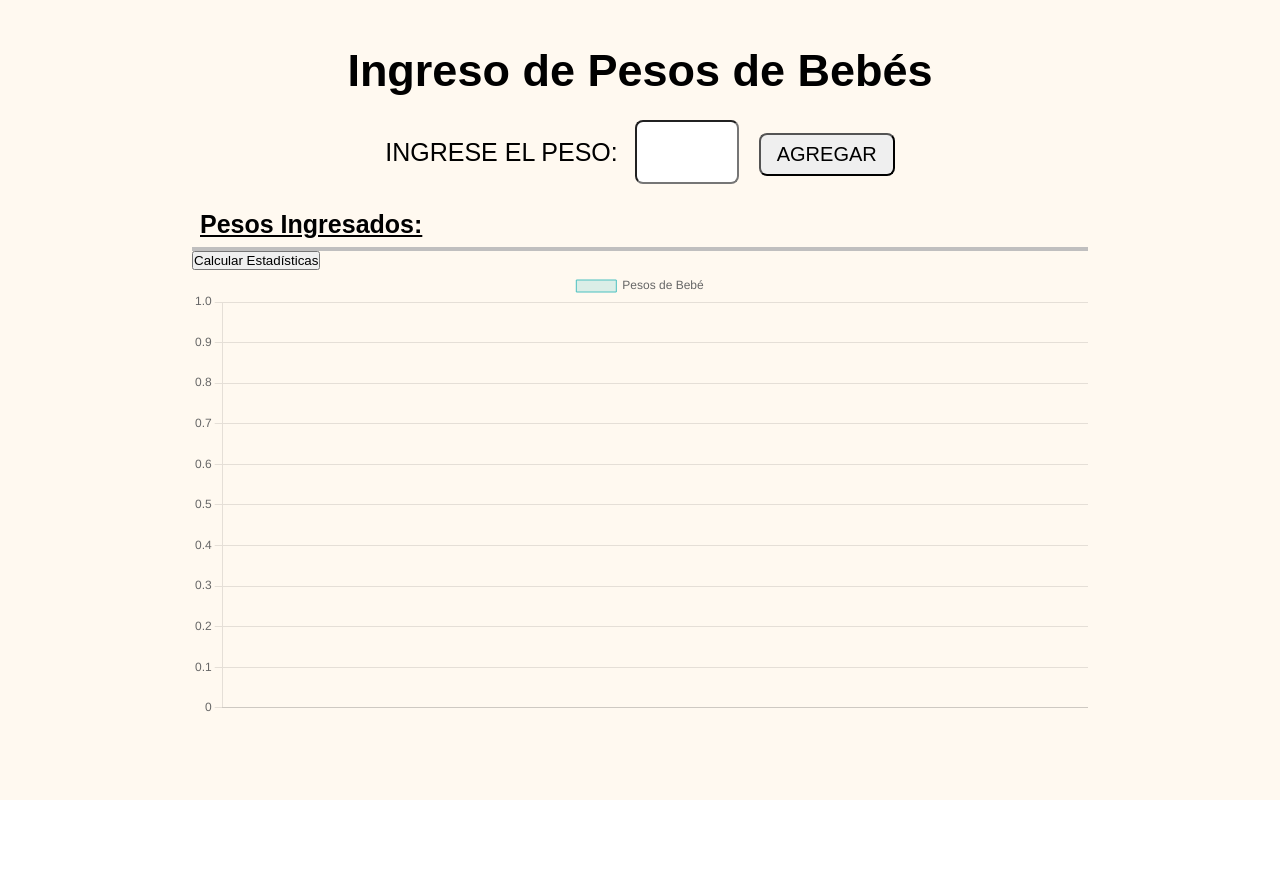
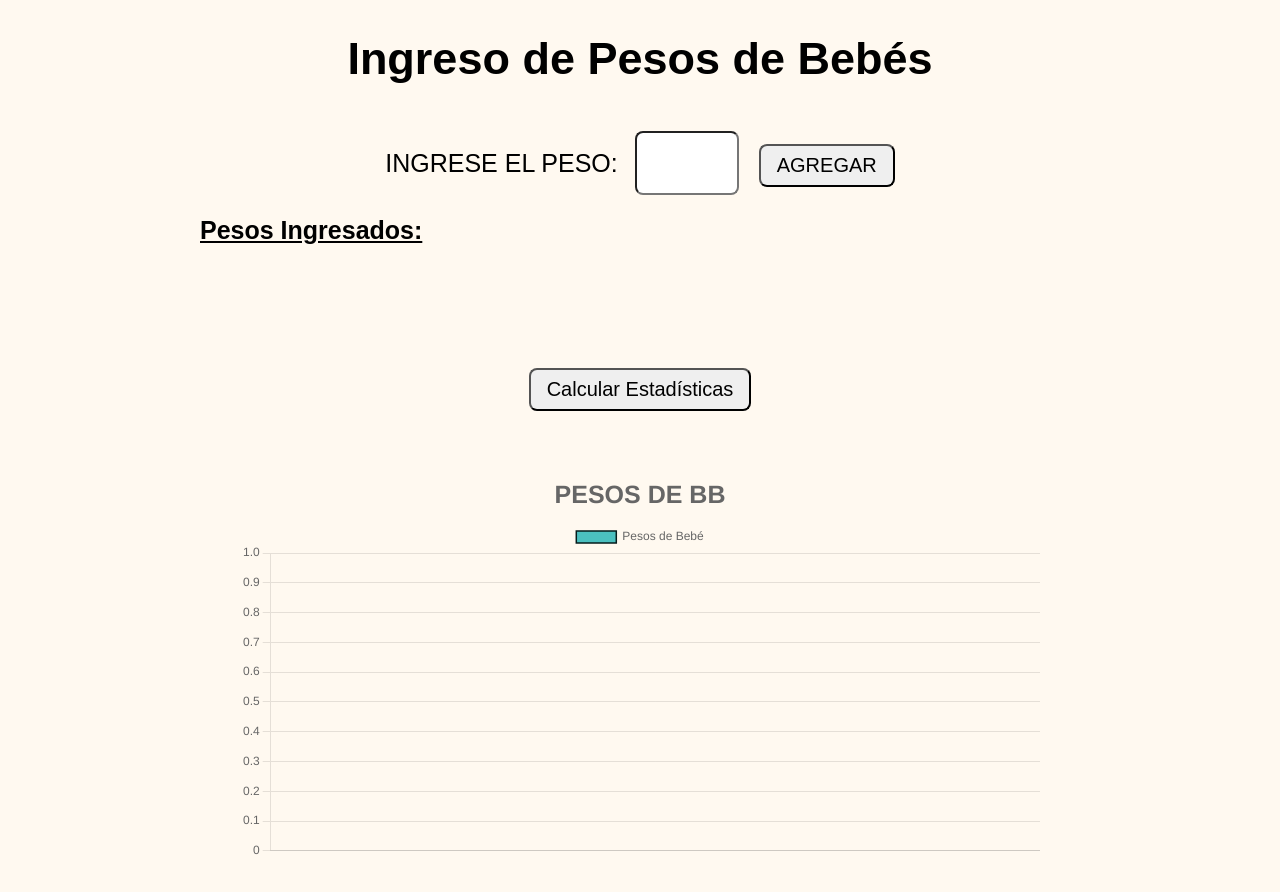
Before and after one commit to JnPbl/web_peso_pollitos, a React (Vite) app: page / in a window 1280 px wide. Shown: the top 892 px of the page. Before the commit the page ends 800 px from the top, so only its background shows below. Built offline with nearby package versions, Linux system fonts and the light colour scheme.

Commit message:
se mejoro mostrarPesos y se muestra frecuencia de pesos en Histograma

```diff
--- a/src/App.jsx
+++ b/src/App.jsx
@@ -3,6 +3,7 @@ import PesoForm from "./componentes/PesoFormulario";
 import Estadisticas from "./componentes/Estadisticas";
 import MostrarPesos from "./componentes/MostrarPesos";
 import styles from "./index.module.css";
+import Histograma from "./componentes/HIstograma";
 
 function App() {
   const [pesos, setPesos] = useState([]);
@@ -18,15 +19,15 @@ function App() {
   // Calcular promedio, desviación y CV
   const calcularEstadisticas = () => {
     if (pesos.length > 0) {
-      const suma = pesos.reduce((acc, curr) => acc + curr, 0);
-      const prom = suma / pesos.length;
+      const suma = pesos.reduce((acumulador, valor) => acumulador + valor, 0);
+      const prom = (suma / pesos.length).toFixed(2);
 
       const varianza =
-        pesos.reduce((acc, curr) => acc + Math.pow(curr - prom, 2), 0) /
+        pesos.reduce((acumulador, valor) => acumulador + Math.pow(valor - prom, 2), 0) /
         pesos.length;
-      const desviacion = Math.sqrt(varianza);
+      const desviacion = Math.sqrt(varianza).toFixed(2);
 
-      const coeficienteVariacion = (desviacion / prom) * 100;
+      const coeficienteVariacion = ((desviacion / prom) * 100).toFixed(2);
 
       setPromedio(prom);
       setDesviacion(desviacion);
@@ -40,14 +41,14 @@ function App() {
         <h1 className={styles.titulo}>Ingreso de Pesos de Bebés</h1>
         <PesoForm agregarPeso={agregarPeso} />
         <MostrarPesos pesos={pesos} />
-        <button onClick={calcularEstadisticas}>Calcular Estadísticas</button>
+        <button className={styles.buton} onClick={calcularEstadisticas}>Calcular Estadísticas</button>
 
         <Estadisticas
           promedio={promedio}
           desviacion={desviacion}
           cv={cv}
-          pesos={pesos}
         />
+         <Histograma pesos={pesos} />
       </div>
     </div>
   );
--- a/src/componentes/Estadisticas.jsx
+++ b/src/componentes/Estadisticas.jsx
@@ -1,17 +1,20 @@
-import Histograma from "./HIstograma";
+
+import styles from "./Estadisticas.module.css";
  /* eslint-disable react/prop-types */
-const Estadisticas = ({ promedio, desviacion, cv, pesos }) => {
+const Estadisticas = ({ promedio, desviacion, cv}) => {
   return (
-    <div>
+    <div className={styles.container}>
       {promedio !== null && (
-        <div>
-          <h2>Estadísticas</h2>
-          <p>Promedio: {promedio}</p>
+        <div className={styles.calculos}>
+          <h2 className={styles.titulo}>Estadísticas:</h2>
+          <div className={styles.parametros}>
+          <p>Promedio: {promedio} gr.</p>
           <p>Desviación Estándar: {desviacion}</p>
           <p>Coeficiente de Variación (CV): {cv}%</p>
+          </div>
         </div>
       )}
-        <Histograma pesos={pesos} />
+
     </div>
   );
 };
--- /dev/null
+++ b/src/componentes/Estadisticas.module.css
@@ -0,0 +1,20 @@
+.container{
+    width: 100%;
+    height: 50%;
+}
+
+.calculos{
+    padding: 8px;
+}
+
+.titulo{
+    font-size: 25px;
+    text-align: start;
+    text-decoration: underline;
+    margin-bottom: 15px;
+}
+
+.parametros{
+    font-size: 20px;
+    margin-bottom: 15px;
+}
--- a/src/componentes/Histograma.jsx
+++ b/src/componentes/Histograma.jsx
@@ -1,25 +1,70 @@
  /* eslint-disable react/prop-types */
 import { Bar } from 'react-chartjs-2';
 import { Chart as ChartJS, Title, Tooltip, Legend, BarElement, CategoryScale, LinearScale } from 'chart.js';
+import styles from './Histograma.module.css';
+import {useMemo} from 'react'
 
 // Registrar los componentes de Chart.js
 ChartJS.register(Title, Tooltip, Legend, BarElement, CategoryScale, LinearScale);
 
 const Histograma = ({ pesos }) => {
+
+  const frecuencias = useMemo(() => {
+    const conteo = {};
+    pesos.forEach((peso) => {
+      conteo[peso] = conteo[peso] ? conteo[peso] + 1 : 1;
+    });
+    return conteo;
+  }, [pesos]);
+
+
   const data = {
-    labels: pesos.map((_, idx) => `Peso ${idx + 1}`), // Etiquetas de cada entrada
+    labels: Object.keys(frecuencias), // Etiquetas de cada entrada
     datasets: [
       {
         label: 'Pesos de Bebé',
-        data: pesos, // Los datos para el histograma
-        backgroundColor: 'rgba(75, 192, 192, 0.2)',
-        borderColor: 'rgba(75, 192, 192, 1)',
-        borderWidth: 1,
+        data: Object.values(frecuencias), // Los datos para el histograma
+        backgroundColor: 'rgba(75, 192, 192, 1)',
+        borderColor: 'rgb(6, 28, 28)',
+        borderWidth: 1.5,
       },
     ],
   };
 
-  return <Bar data={data} />; // Renderiza el gráfico de barras
+  const options = {
+    responsive: true, // Asegura que el gráfico sea responsivo
+    plugins: {
+      title: {
+        display: true, // Mostrar título
+        text: 'PESOS DE BB', // Texto del título
+        font: {
+          size: 25, // Tamaño de la fuente
+          weight: 'bold', // Peso de la fuente (opcional)
+        },
+        padding: {
+          top: 20, // Espacio arriba del título
+          bottom: 10, // Espacio abajo del título
+        },
+      },
+      tooltip: {
+        enabled: true, // Habilitar tooltips (descripción al pasar el ratón)
+      },
+    },
+    scales: {
+      x: {
+        beginAtZero: true, // Iniciar el eje X desde cero
+      },
+      y: {
+        beginAtZero: true, // Iniciar el eje Y desde cero
+      },
+    },
+  };
+
+  return (
+    <div className={styles.container}>
+      <Bar data={data} options={options} />
+    </div>
+  )
 };
 
 export default Histograma;
--- /dev/null
+++ b/src/componentes/Histograma.module.css
@@ -0,0 +1,9 @@
+.container{
+    width: 100%;
+    height: 400px;
+    margin: 50px;
+    display: flex;
+    padding-bottom: 10px;
+    align-items: center;
+    justify-content: center;
+}
--- a/src/componentes/MostrarPesos.jsx
+++ b/src/componentes/MostrarPesos.jsx
@@ -1,14 +1,25 @@
+import { useRef, useEffect} from "react";
 import styles from "./MostrarPesos.module.css";
 /* eslint-disable react/prop-types */
 const MostrarPesos = ({ pesos }) => {
+  const scrollContainerRef = useRef(null)
+
+  useEffect(() => {
+    // Desplazamos el scroll al último elemento cuando pesos cambian
+    if (scrollContainerRef.current) {
+      scrollContainerRef.current.scrollTop = scrollContainerRef.current.scrollHeight;
+    }
+  }, [pesos]);
   return (
     <div className={styles.container}>
       <h2 className={styles.titulo}>Pesos Ingresados:</h2>
+
+      <div className={styles.scrollContainer} ref={scrollContainerRef}>
         <div className={styles.grid}>
           {pesos.map((peso, index) => (
             <div className={styles.element} key={index}>
               <ul className={styles.ul}>
-              <li >
+                <li>
                   <b>{index + 1}-</b> {peso}
                 </li>
               </ul>
@@ -16,7 +27,9 @@ const MostrarPesos = ({ pesos }) => {
           ))}
         </div>
       </div>
+    </div>
   );
 };
 
+
 export default MostrarPesos;
--- a/src/componentes/MostrarPesos.module.css
+++ b/src/componentes/MostrarPesos.module.css
@@ -1,5 +1,7 @@
 .container {
   height: auto;
+  width: 100%;
+
 }
 
 .titulo {
@@ -7,13 +9,20 @@
   padding: 8px;
   text-align: start;
   text-decoration: underline;
+
+}
+
+.scrollContainer {
+  height: 100px; /* El área que tendrá scroll */
+  overflow-y: auto;
+  overflow-x: hidden;
 }
 
 .grid {
+  padding: 10px;
   display: grid;
   grid-template-columns: repeat(15, 1fr);
   gap: 2px;
-  border: 2px solid rgb(192, 191, 191);
 }
 
 .element { /* Para ver cada "elemento" en el grid */
--- a/src/componentes/PesoFormulario.module.css
+++ b/src/componentes/PesoFormulario.module.css
@@ -1,11 +1,10 @@
 .div{
     width: 100%;
-    height: 100px;
+    height: 90px;
     display: flex;
     justify-content: center;
     align-items: center;
     gap: 10px;
-
 }
 
 .label {
--- a/src/index.module.css
+++ b/src/index.module.css
@@ -5,7 +5,7 @@
 }
 
 .body{
-  height: 100vh;
+
   display: flex;
   justify-content: center;
   align-items: center;
@@ -14,11 +14,24 @@
 
 .container{
   width: 70%;
-  height: 90%;
+  height:90%;
+  display: flex;
+  justify-content: center; /* Centra horizontalmente */
+  align-items: center;
+  flex-direction: column;
 }
 
 .titulo{
-margin: 5px;
+margin: 25px;
+padding: 8px;
 font-size: 45px;
 text-align: center;
 }
+
+.buton{
+  padding: 8px 16px;
+  font-size: 20px;
+  border-radius: 8px;
+  cursor: pointer;
+  margin-top: 15px;
+}
```
Lines whose indentation alone changed are shown as unchanged.
